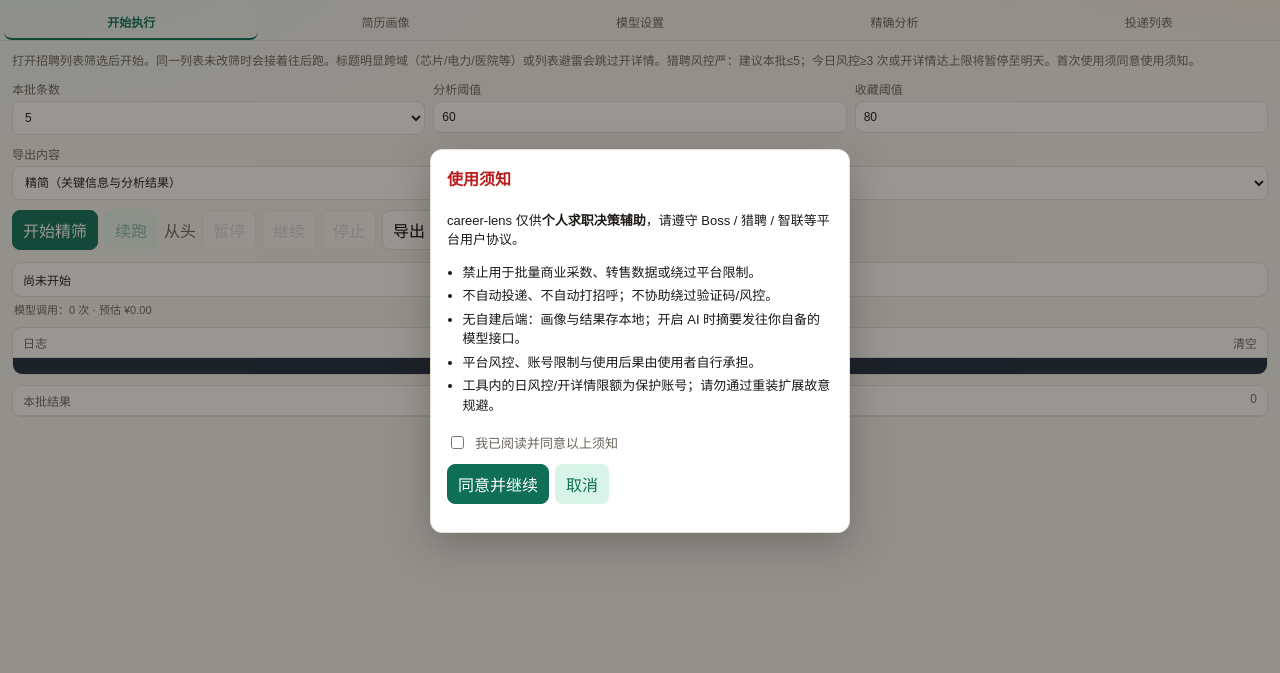
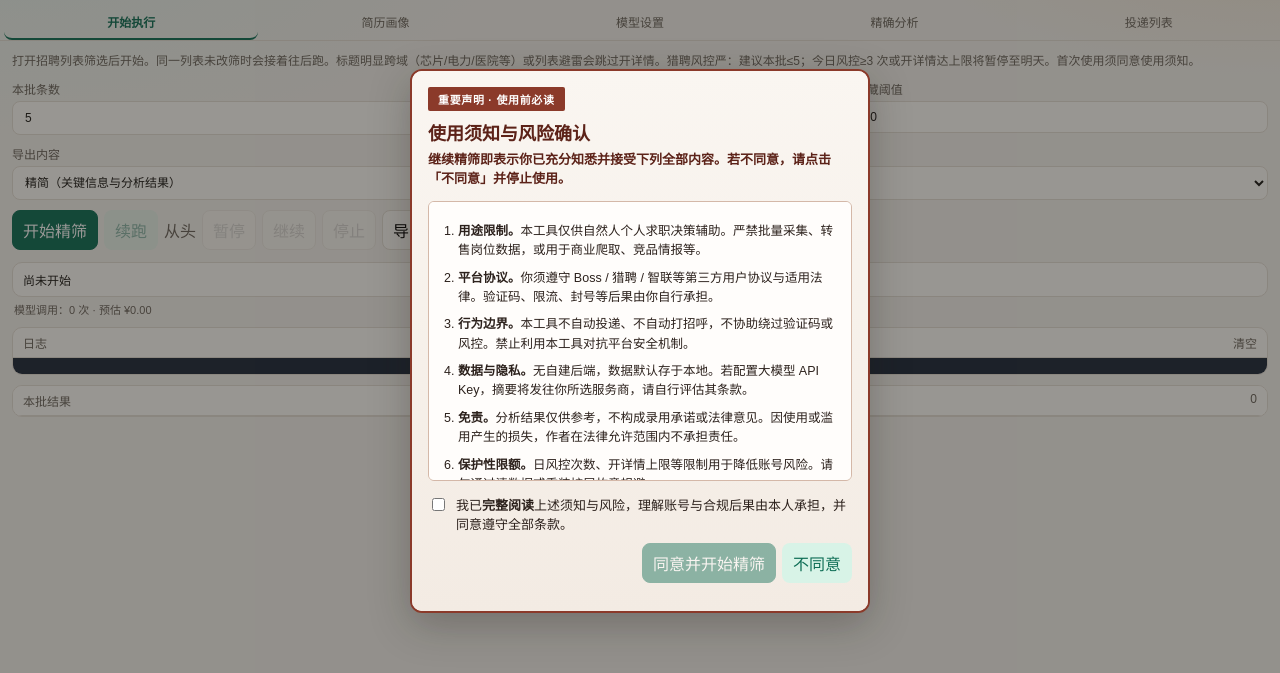
Before and after one commit to zjm9109/career-lens, a browser extension: page extension/sidepanel/index.html in a window 1280 px wide. Both pictures are taken after a click on the button "开始精筛". Shown: the part 59-732 px from the top of the page. Drawn offline with Linux system fonts and the light colour scheme.

Commit message:
docs: 强化使用须知与风险提示并对齐文档
侧栏须知弹窗加重视觉与勾选确认，README 开篇专章+Alert；修正批次默认、xlsx 导出等过时表述。

Co-authored-by: Cursor <cursoragent@cursor.com>

```diff
--- a/extension/common/constants.js
+++ b/extension/common/constants.js
@@ -57,8 +57,8 @@ export const DEFAULT_SETTINGS = {
 export const APPLY_LIST_MAX = 100;
 export const APPLY_LIST_PAGE_SIZE = 30;
 
-/** 使用须知版本；升高后需用户重新勾选 */
-export const USAGE_NOTICE_VERSION = 1;
+/** 使用须知版本；升高后须重新勾选同意 */
+export const USAGE_NOTICE_VERSION = 2;
 /** 当日平台风控（短信/行为异常等）达到此次数 → 软锁精筛 */
 export const DAILY_RISK_LOCK_COUNT = 3;
 /** 猎聘单日最多真正打开详情次数（跨域/避雷跳过不计） */
--- a/extension/sidepanel/app.js
+++ b/extension/sidepanel/app.js
@@ -1682,13 +1682,18 @@ async function ensureUsageNoticeAccepted() {
     const cancel = $("btnUsageNoticeCancel");
     const check = $("usageNoticeCheck");
     if (check) check.checked = false;
+    const syncOk = () => {
+      if (ok) ok.disabled = !check?.checked;
+    };
+    syncOk();
     const cleanup = () => {
       ok?.removeEventListener("click", onOk);
       cancel?.removeEventListener("click", onCancel);
+      check?.removeEventListener("change", syncOk);
     };
     const onOk = async () => {
       if (!check?.checked) {
-        toast("请勾选「我已阅读并同意」", "error");
+        toast("请勾选确认已完整阅读并同意须知", "error");
         return;
       }
       await acceptUsageNotice();
@@ -1709,6 +1714,7 @@ async function ensureUsageNoticeAccepted() {
       }
       resolve(false);
     };
+    check?.addEventListener("change", syncOk);
     ok?.addEventListener("click", onOk);
     cancel?.addEventListener("click", onCancel);
     try {
--- a/extension/sidepanel/index.html
+++ b/extension/sidepanel/index.html
@@ -274,25 +274,28 @@
   </dialog>
 
   <dialog id="usageNoticeDialog" class="pause-dialog usage-notice-dialog">
-    <div class="pause-dialog-inner">
-      <h3>使用须知</h3>
-      <div class="usage-notice-body hint">
-        <p>career-lens 仅供<strong>个人求职决策辅助</strong>，请遵守 Boss / 猎聘 / 智联等平台用户协议。</p>
-        <ul>
-          <li>禁止用于批量商业采数、转售数据或绕过平台限制。</li>
-          <li>不自动投递、不自动打招呼；不协助绕过验证码/风控。</li>
-          <li>无自建后端：画像与结果存本地；开启 AI 时摘要发往你自备的模型接口。</li>
-          <li>平台风控、账号限制与使用后果由使用者自行承担。</li>
-          <li>工具内的日风控/开详情限额为保护账号；请勿通过重装扩展故意规避。</li>
-        </ul>
+    <div class="pause-dialog-inner usage-notice-inner">
+      <p class="usage-notice-badge">重要声明 · 使用前必读</p>
+      <h3>使用须知与风险确认</h3>
+      <p class="usage-notice-lead">继续精筛即表示你已充分知悉并接受下列全部内容。若不同意，请点击「不同意」并停止使用。</p>
+      <div class="usage-notice-body">
+        <ol>
+          <li><strong>用途限制。</strong>本工具仅供自然人个人求职决策辅助。严禁批量采集、转售岗位数据，或用于商业爬取、竞品情报等。</li>
+          <li><strong>平台协议。</strong>你须遵守 Boss / 猎聘 / 智联等第三方用户协议与适用法律。验证码、限流、封号等后果由你自行承担。</li>
+          <li><strong>行为边界。</strong>本工具不自动投递、不自动打招呼，不协助绕过验证码或风控。禁止利用本工具对抗平台安全机制。</li>
+          <li><strong>数据与隐私。</strong>无自建后端，数据默认存于本地。若配置大模型 API Key，摘要将发往你所选服务商，请自行评估其条款。</li>
+          <li><strong>免责。</strong>分析结果仅供参考，不构成录用承诺或法律意见。因使用或滥用产生的损失，作者在法律允许范围内不承担责任。</li>
+          <li><strong>保护性限额。</strong>日风控次数、开详情上限等限制用于降低账号风险。请勿通过清数据或重装扩展故意规避。</li>
+        </ol>
+        <p class="usage-notice-foot">完整条款见项目 README「使用须知与风险」。表述不一致时，以较严格者为准。</p>
       </div>
       <label class="checkbox-row usage-notice-check">
         <input type="checkbox" id="usageNoticeCheck" />
-        我已阅读并同意以上须知
+        <span>我已<strong>完整阅读</strong>上述须知与风险，理解账号与合规后果由本人承担，并同意遵守全部条款。</span>
       </label>
-      <div class="actions">
-        <button type="button" id="btnUsageNoticeOk" class="primary">同意并继续</button>
-        <button type="button" id="btnUsageNoticeCancel" class="secondary">取消</button>
+      <div class="actions usage-notice-actions">
+        <button type="button" id="btnUsageNoticeOk" class="primary" disabled>同意并开始精筛</button>
+        <button type="button" id="btnUsageNoticeCancel" class="secondary">不同意</button>
       </div>
     </div>
   </dialog>
--- a/extension/sidepanel/style.css
+++ b/extension/sidepanel/style.css
@@ -662,31 +662,90 @@ input[type="url"] {
 }
 
 .usage-notice-dialog {
-  width: min(420px, 94vw);
+  width: min(460px, 96vw);
+  border: 2px solid #8b3a2a;
+}
+
+.usage-notice-inner {
+  background:
+    linear-gradient(180deg, #faf6f1 0%, #f3ebe3 100%);
+}
+
+.usage-notice-badge {
+  display: inline-block;
+  margin: 0 0 8px;
+  padding: 4px 10px;
+  font-size: 11px;
+  font-weight: 700;
+  letter-spacing: 0.06em;
+  color: #fff;
+  background: #8b3a2a;
+  border-radius: 2px;
+}
+
+.usage-notice-dialog h3 {
+  color: #5c2218 !important;
+  font-size: 18px !important;
+  margin-bottom: 6px !important;
+}
+
+.usage-notice-lead {
+  margin: 0 0 12px;
+  font-size: 13px;
+  font-weight: 600;
+  color: #5c2218;
+  line-height: 1.45;
 }
 
 .usage-notice-body {
-  max-height: 240px;
+  max-height: min(280px, 45vh);
   overflow: auto;
   text-align: left;
-  line-height: 1.5;
+  line-height: 1.55;
+  padding: 12px 12px 8px;
+  border: 1px solid #d4b8a8;
+  border-radius: 6px;
+  background: #fffdfb;
+  color: #2c211c;
+  font-size: 12.5px;
 }
 
-.usage-notice-body ul {
-  margin: 8px 0 0;
-  padding-left: 1.2em;
+.usage-notice-body ol {
+  margin: 0;
+  padding-left: 1.35em;
 }
 
 .usage-notice-body li {
-  margin: 4px 0;
+  margin: 8px 0;
+}
+
+.usage-notice-foot {
+  margin: 10px 0 0;
+  font-size: 11.5px;
+  color: #6b5348;
 }
 
 .usage-notice-check {
   display: flex;
   align-items: flex-start;
   gap: 8px;
-  margin: 12px 0;
+  margin: 14px 0 10px;
   font-size: 13px;
+  color: #2c211c;
+  font-weight: 500;
+}
+
+.usage-notice-check input {
+  margin-top: 3px;
+}
+
+.usage-notice-actions {
+  justify-content: flex-end;
+}
+
+.usage-notice-actions .primary:disabled {
+  opacity: 0.45;
+  cursor: not-allowed;
 }
 
 .pause-dialog-inner h3 {
```
Also changed, not shown: docs/SPEC.md (+1 -1 lines), docs/TECH.md (+1 -1 lines), README.md, docs/CHANGELOG.md.
